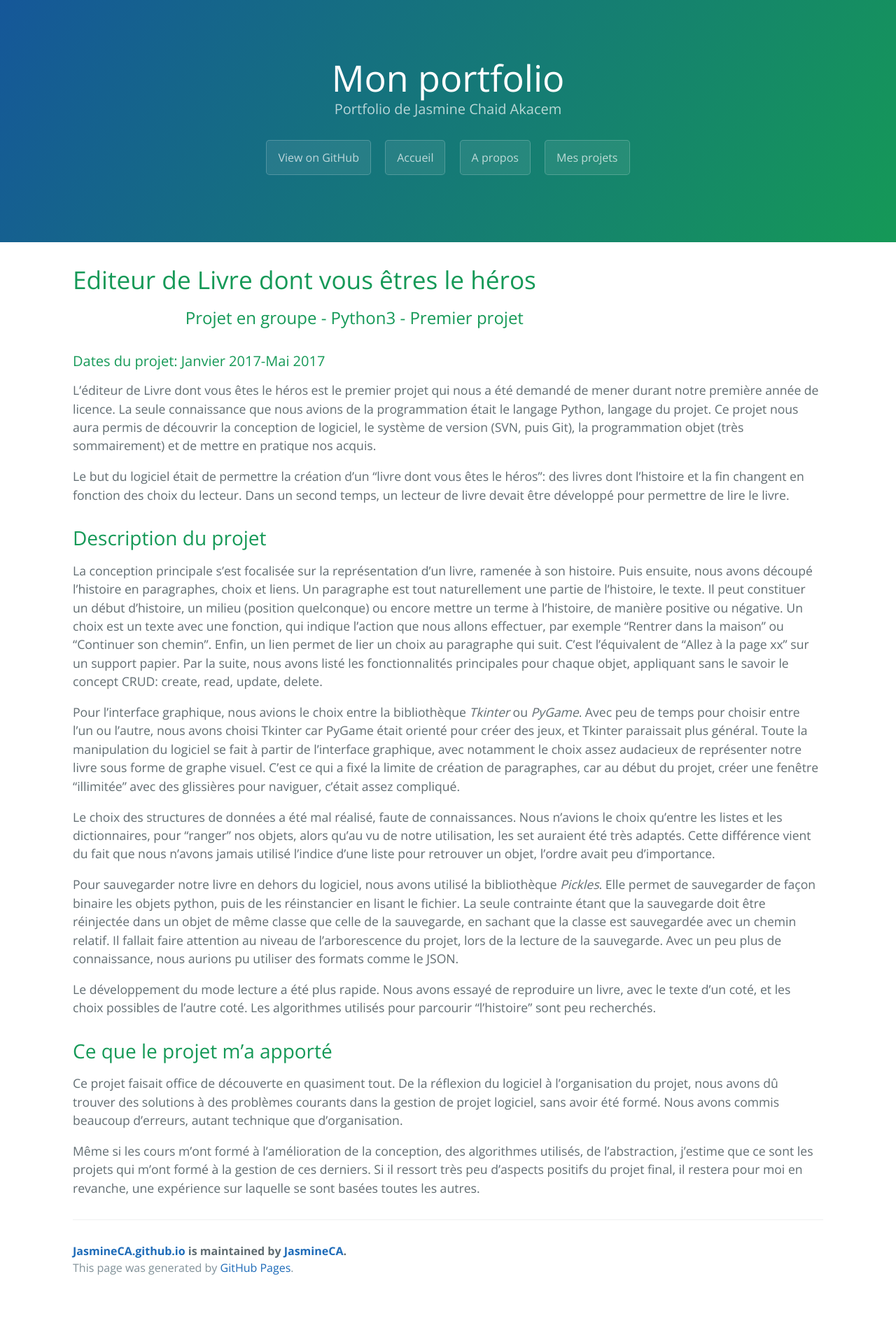
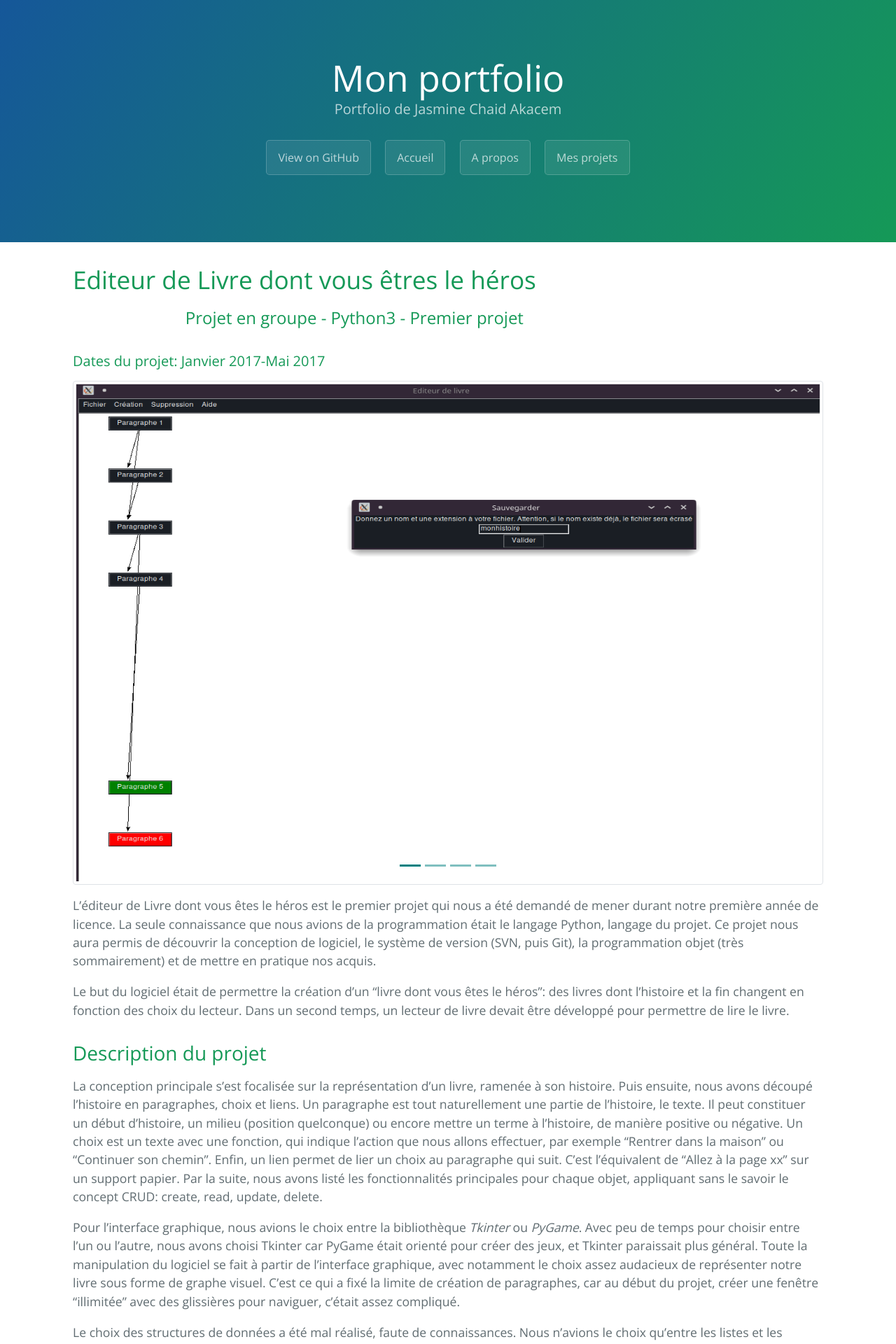
Before and after one commit to JasmineCA/JasmineCA.github.io, a Jekyll site: the page built from projets/EditeurLivre.md, in a window 1280 px wide. Shown: the top 1920 px of the page at 70% size. Built offline with Jekyll 4.4.1, drawn with Linux system fonts in a browser that asks for light colours; nearby versions of some CDN libraries; before the commit the page ends 1855 px from its top, so only the background shows below that.

Commit message:
Added illustrations for EditeurLivre, with color change in carousel indicators

```diff
--- a/_sass/custom.scss
+++ b/_sass/custom.scss
@@ -45,6 +45,18 @@
   margin: auto;
 }
 
+#carouselEditeurLivre > .carousel-inner > .carousel-item > img{
+
+  width:60vw;
+  height:80vh;
+}
+
+.carousel-indicators > li{
+
+  background-color: teal;
+
+}
+
 @media screen and (max-width: 630px){
 
   .mybuttonstyle{
--- a/index.markdown
+++ b/index.markdown
@@ -101,7 +101,7 @@ Lorem ipsum dolor sit amet, consectetur adipisicing elit, sed do eiusmod tempor
 </div>
 <div class="col mb-4">
 <div class="card h-100">
-  <img src="{{ site.baseurl}}/assets/images/placeholder-image.png" class="card-img-top" alt="...">
+  <img src="{{ site.baseurl}}/assets/images/projets/EditeurLivre/editeurdelivre4.png" class="card-img-top" alt="...">
   <div class="card-body">
     <h5 class="card-title">Créez vos "livres dont vous êtes le héros"!</h5>
     <p class="card-text">Création en Python3 d'un logiciel permettant de créer des "livres dont vous êtes le héros" avec un affichage sous forme de graphe du livre. Possibilité de lecture grâce à un second logiciel.</p>
--- a/projets/EditeurLivre.md
+++ b/projets/EditeurLivre.md
@@ -5,7 +5,36 @@ permalink: /projets/EditeurLivre/
 tags: Projet en groupe - Python3 - Premier projet
 dateProjet: Janvier 2017-Mai 2017
 ---
-
+<div id="carouselEditeurLivre" class="carousel slide mb-3" data-ride="carousel">
+<ol class="carousel-indicators">
+    <li data-target="#carouselEditeurLivre" data-slide-to="0" class="active"></li>
+    <li data-target="#carouselEditeurLivre" data-slide-to="1"></li>
+    <li data-target="#carouselEditeurLivre" data-slide-to="2"></li>
+    <li data-target="#carouselEditeurLivre" data-slide-to="3"></li>
+  </ol>
+  <div class="carousel-inner">
+    <div class="carousel-item active">
+        <img src="{{ site.baseurl}}/assets/images/projets/EditeurLivre/editeurdelivre1.png" class="d-block w-100 img-thumbnail" alt="...">
+    </div>
+    <div class="carousel-item img-fluid">
+      <img src="{{ site.baseurl}}/assets/images/projets/EditeurLivre/editeurdelivre2.png" class="d-block w-100 img-thumbnail" alt="...">
+    </div>
+    <div class="carousel-item img-fluid">
+      <img src="{{ site.baseurl}}/assets/images/projets/EditeurLivre/editeurdelivre3.png" class="d-block w-100 img-thumbnail" alt="...">
+    </div>
+   <div class="carousel-item img-fluid">
+      <img src="{{ site.baseurl}}/assets/images/projets/EditeurLivre/editeurdelivre4.png" class="d-block w-100 img-thumbnail" alt="...">
+    </div>
+  </div>
+  <a class="carousel-control-prev" href="#carouselEditeurLivre" role="button" data-slide="prev">
+    <span class="carousel-control-prev-icon" aria-hidden="true"></span>
+    <span class="sr-only">Previous</span>
+  </a>
+  <a class="carousel-control-next" href="#carouselEditeurLivre" role="button" data-slide="next">
+    <span class="carousel-control-next-icon" aria-hidden="true"></span>
+    <span class="sr-only">Next</span>
+  </a>
+</div>
 
 L'éditeur de Livre dont vous êtes le héros est le premier projet qui nous a été demandé de mener durant notre première année de licence. La seule connaissance que nous avions de la programmation était le langage Python, langage du projet. Ce projet nous aura permis de découvrir la conception de logiciel, le système de version (SVN, puis Git), la programmation objet (très sommairement) et de mettre en pratique nos acquis.
 
```
Also changed, not shown: assets/images/projets/EditeurLivre/editeurdelivre1.png (added), assets/images/projets/EditeurLivre/editeurdelivre2.png (added), assets/images/projets/EditeurLivre/editeurdelivre3.png (added), assets/images/projets/EditeurLivre/editeurdelivre4.png (added).
